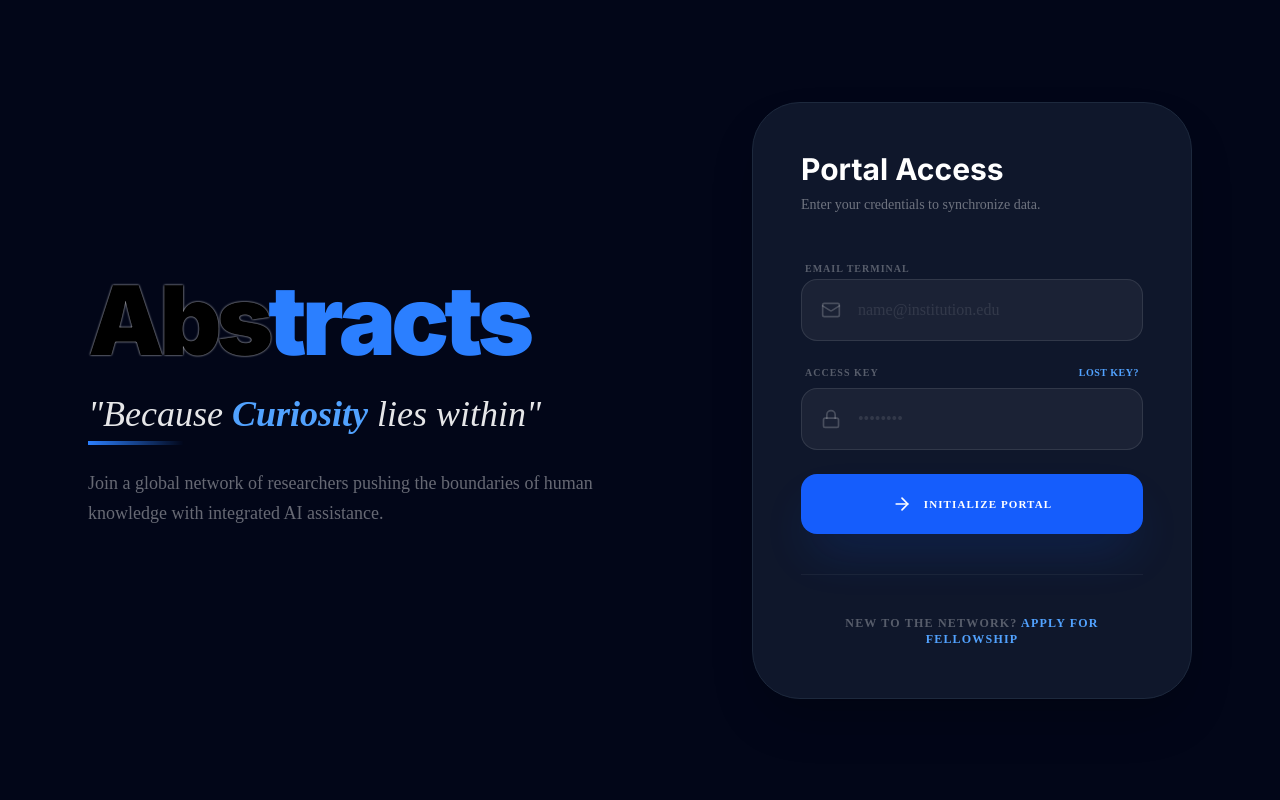
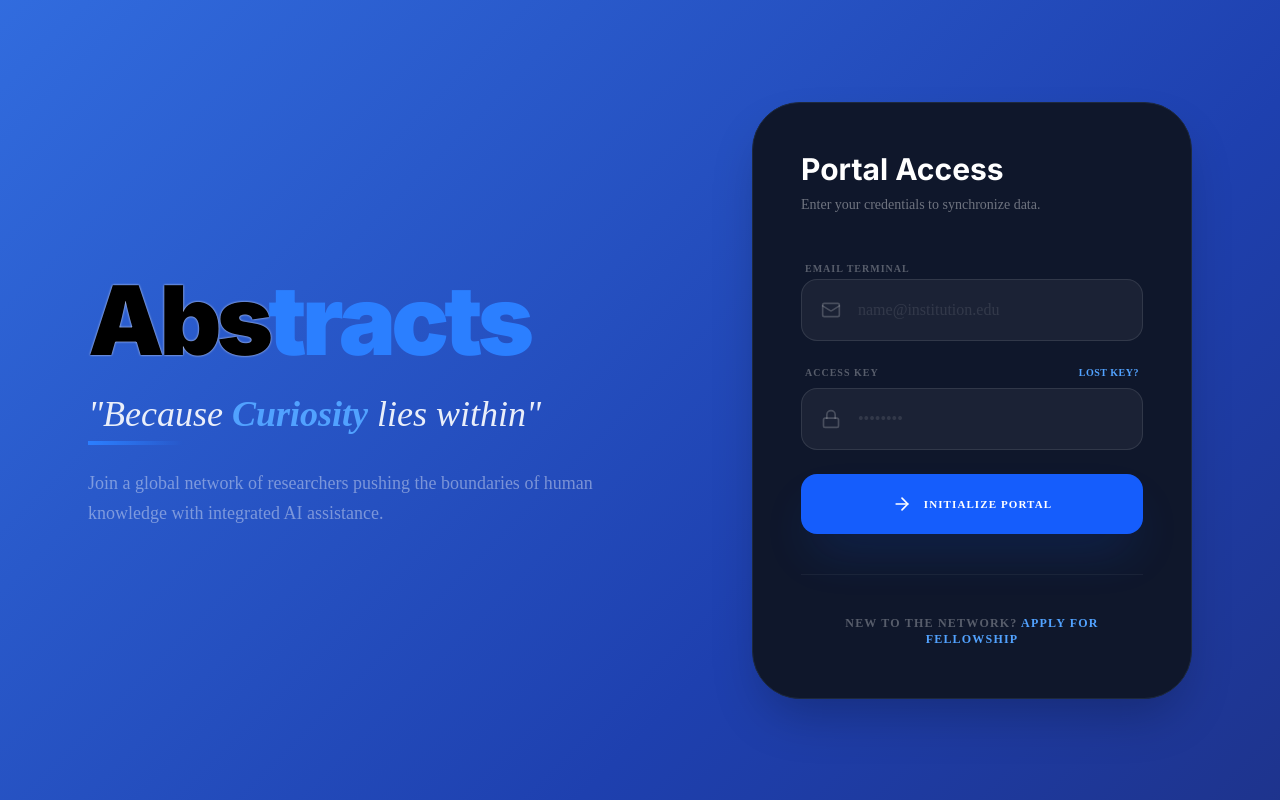
Before and after one commit to abhishek18-blog/Abstracts-researchHub, a React (Vite) app: page / in a window 1280 px wide. Built offline with nearby package versions, Linux system fonts and the light colour scheme; no server answers.

Commit message:
Animated gradient-bg updated

```diff
--- a/src/app/components/AuthScreen.tsx
+++ b/src/app/components/AuthScreen.tsx
@@ -61,8 +61,8 @@ export function AuthScreen({ onLogin }: AuthScreenProps) {
 
   return (
     <div className="relative min-h-screen flex items-center justify-center overflow-hidden font-['Outfit']">
-      {/* Simple Default Dark Background */}
-      <div className="absolute inset-0 z-0 bg-slate-950"></div>
+      {/* Animated Brand Background */}
+      <div className="absolute inset-0 z-0 brand-animated-bg"></div>
 
       <div className="w-full max-w-6xl px-6 relative z-10 flex flex-col lg:flex-row items-center justify-between gap-20">
 
--- a/src/styles/theme.css
+++ b/src/styles/theme.css
@@ -268,3 +268,23 @@
   opacity: 0;
   animation: letterAppear 0.5s cubic-bezier(0.16, 1, 0.3, 1) forwards;
 }
+
+.brand-animated-bg {
+  /* Transitioning between light electric blues, royal blues, and midnight tones */
+  background: linear-gradient(-45deg, #1e1b4b, #1e40af, #3b82f6, #172554, #020617);
+  background-size: 400% 400%;
+  animation: entranceGradient 15s ease infinite;
+  transition: background 0.8s ease-in-out;
+}
+
+@keyframes entranceGradient {
+  0% {
+    background-position: 0% 50%;
+  }
+  50% {
+    background-position: 100% 50%;
+  }
+  100% {
+    background-position: 0% 50%;
+  }
+}
```
